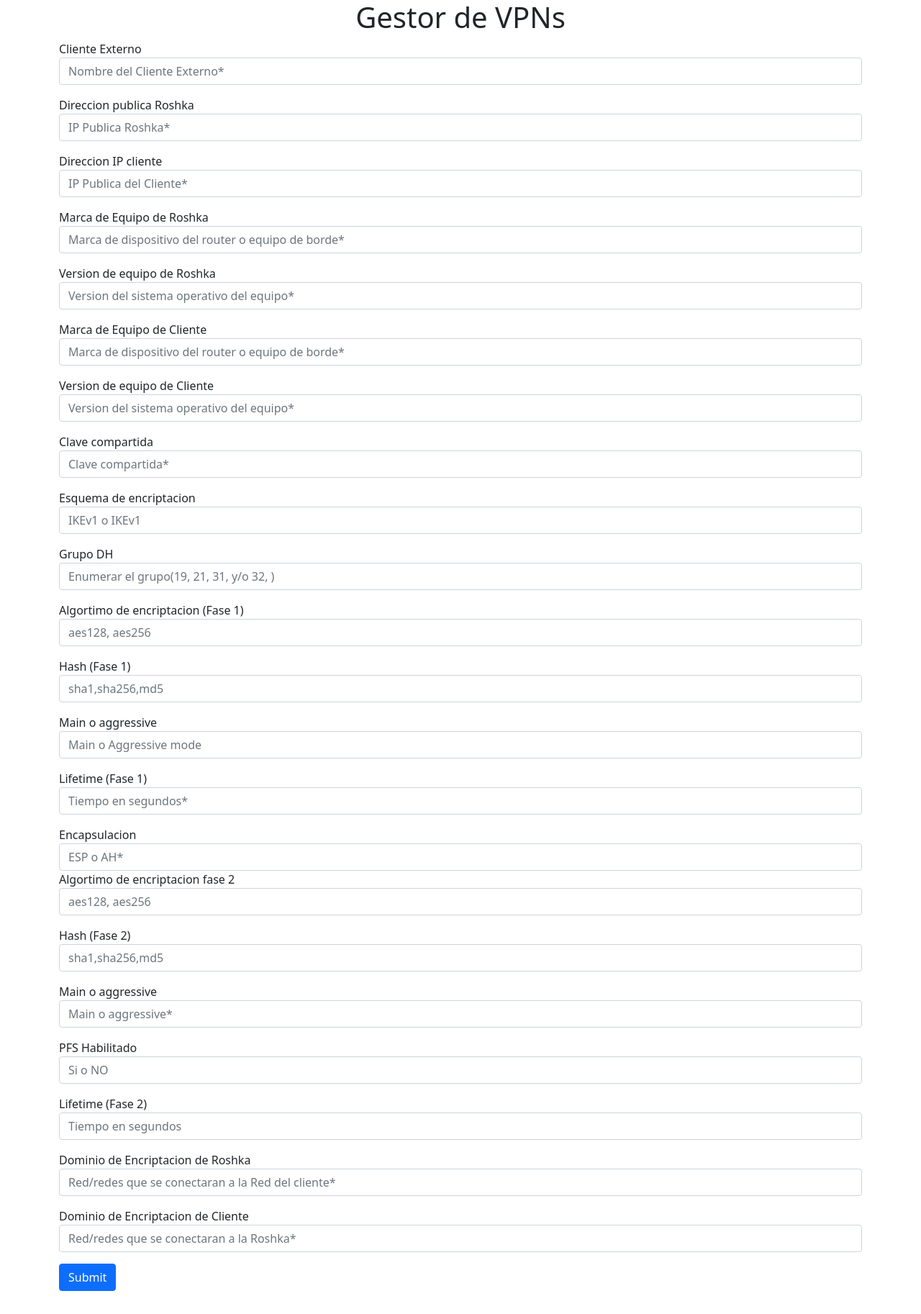
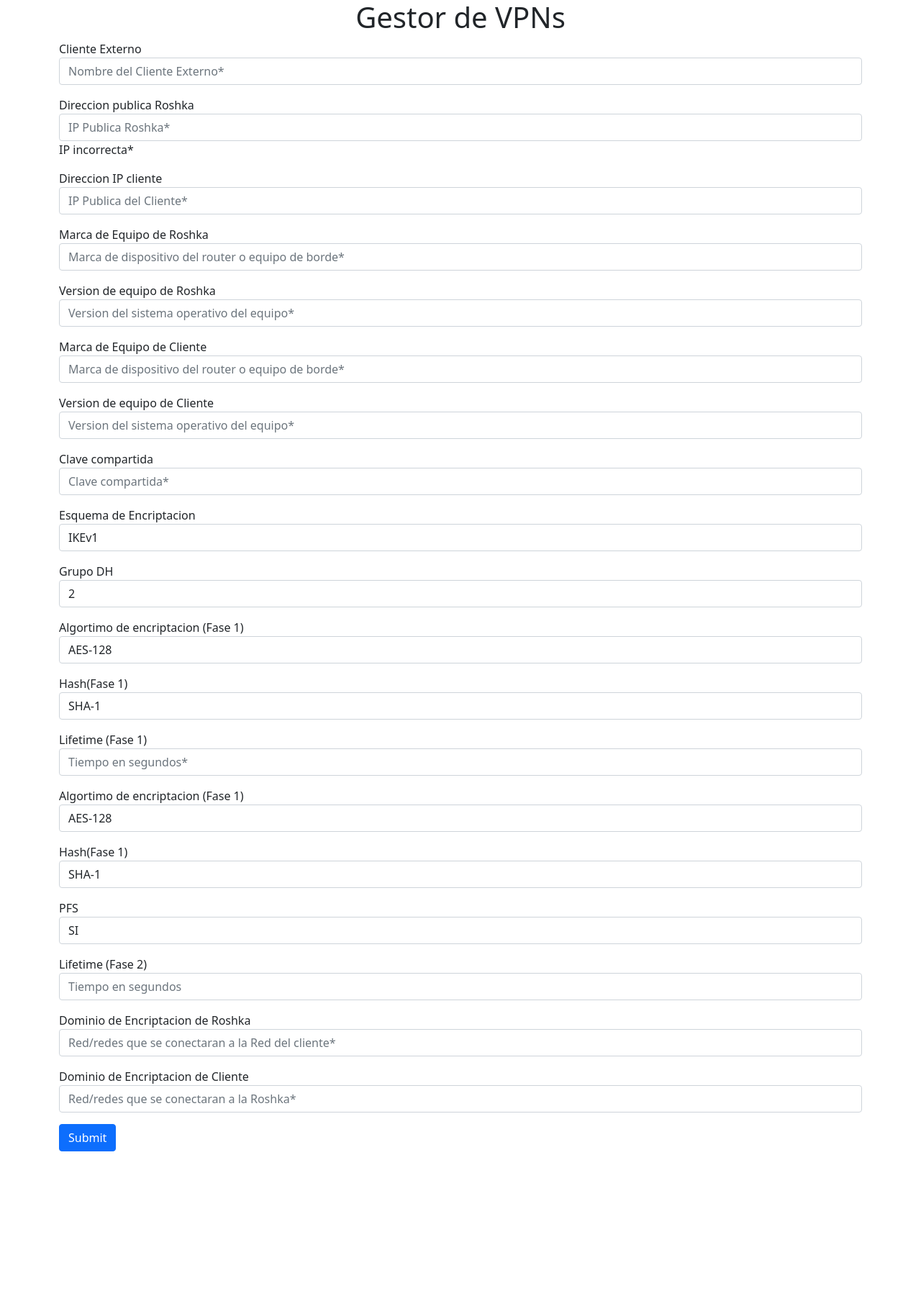
Before and after one commit to anabernal/FastAPI, a FastAPI app: page /vpns/addnew in a window 1280 px wide. Shown: the whole page at 72% size. After the commit the page ends 1600 px from the top, so only its background shows below. Run offline with FastAPI, Linux system fonts and the light colour scheme; parts of the project's set-up code (start-up, migrations or seed data) failed here and were passed over; some libraries are stand-ins or nearby versions.

Commit message:
modificacion en el template de vpn add

```diff
--- a/app/models.py
+++ b/app/models.py
@@ -25,12 +25,12 @@ class Vpn(Base):
     grupoDH=Column(String,nullable=False)
     algoritmoEncriptacion_fase1=Column(String,nullable=False)
     hash_fase1=Column(String,nullable=False)
-    mainOAggressive=Column(String,nullable=False)
+    mainOAggressive=Column(String,server_default='Main',nullable=False)
     lifetime_fase1=Column(Integer,nullable=False)
-    encapsulacion=Column(String,nullable=False)
+    encapsulacion=Column(String,server_default='ESP',nullable=False)
     algoritmoEncriptacion_fase2=Column(String,nullable=False)
     hash_fase2=Column(String,nullable=False)
-    pfs=Column(Boolean, server_default='False', nullable=False)
+    pfs=Column(String, nullable=False)
     lifetime_fase2=Column(Integer,nullable=False)
     dominioEncriptacionRoshka=Column(String,nullable=False)
     dominoEncriptacionCliente=Column(String,nullable=False)
--- a/app/routers/vpn.py
+++ b/app/routers/vpn.py
@@ -7,7 +7,7 @@ from fastapi.templating import Jinja2Templates
 from pathlib import Path
 from fastapi.staticfiles import StaticFiles
 from fastapi.responses import RedirectResponse
-
+from ipaddress import ip_address
 import os
 
 templates_dir = os.path.join(os.path.dirname(os.path.dirname(__file__)), "templates")
@@ -24,16 +24,6 @@ def get_vpns(request:Request, db:Session=Depends(get_db)):
     return templates.TemplateResponse("index.html", {"request": request,"vpns":vpns })
 
 
-
-"""@router.post("/vpns", status_code=status.HTTP_201_CREATED)
-def create_vpns(vpn:schemas.VpnCreate, db:Session=Depends(get_db)):
-    new_vpn=models.Vpn(
-        **vpn.model_dump())
-    db.add(new_vpn)
-    db.commit()
-    db.refresh(new_vpn)
-    return{"data":new_vpn}"""
-
 @router.post("/vpns/add")
 async def add(
     request: Request,
@@ -49,16 +39,15 @@ async def add(
     grupoDH:str= Form(...),
     algoritmoEncriptacion_fase1:str= Form(...),
     hash_fase1:str= Form(...),
-    mainOAggressive:str= Form(...),
     lifetime_fase1:int= Form(...),
-    encapsulacion:str= Form(...),
     algoritmoEncriptacion_fase2:str= Form(...),
     hash_fase2:str= Form(...),
-    pfs:bool= Form(...),
+    pfs:str= Form(...),
     lifetime_fase2:int= Form(...),
     dominioEncriptacionRoshka:str= Form(...),
     dominoEncriptacionCliente:str= Form(...),
     db: Session = Depends(get_db)):
+
 
 
     vpn = models.Vpn(
@@ -74,9 +63,7 @@ async def add(
     grupoDH=grupoDH,
     algoritmoEncriptacion_fase1=algoritmoEncriptacion_fase1,
     hash_fase1=hash_fase1,
-    mainOAggressive=mainOAggressive,
     lifetime_fase1=lifetime_fase1,
-    encapsulacion=encapsulacion,
     algoritmoEncriptacion_fase2=algoritmoEncriptacion_fase2,
     hash_fase2=hash_fase2,
     pfs=pfs,
--- a/app/schemas.py
+++ b/app/schemas.py
@@ -21,9 +21,7 @@ class VpnBase(BaseModel):
     grupoDH:str
     algoritmoEncriptacion_fase1:str
     hash_fase1:str
-    mainOAggressive:str
     lifetime_fase1:int
-    encapsulacion:str
     algoritmoEncriptacion_fase2:str
     hash_fase2:str
     pfs:bool=False
--- a/app/templates/addnew.html
+++ b/app/templates/addnew.html
@@ -8,7 +8,10 @@
     </div>
     <div class="mb-3">
         <label>Direccion publica Roshka</label>
-        <input type = "text" name = "direccionIPRoshka" placeholder = "IP Publica Roshka*" class="form-control" />
+        <input type = "text" name = "direccionIPRoshka" placeholder = "IP Publica Roshka*" class="form-control" id="direccionIPRoshka"
+        pattern="^(?!10\.|172\.(1[6-9]|2[0-9]|3[01])\.|192\.168\.)(?:[1-9]\d?|1\d\d|2[0-4]\d|25[0-5])\.(?:\d{1,3})\.(?:\d{1,3})\.(?:\d{1,3})$"
+        required  />
+        <label class="form-check-label" for="direccionIPRoshka">IP incorrecta*</label>
     </div>
     <div class="mb-3">
         <label>Direccion IP cliente</label>
@@ -35,48 +38,73 @@
         <input type = "password" id= "claveCompartida" name = "claveCompartida" placeholder = "Clave compartida*" class="form-control" />
     </div>
     <div class="mb-3">
-        <label>Esquema de encriptacion</label>
-        <input type = "text" name = "esquemaDeEncriptacion" placeholder = "IKEv1 o IKEv1" class="form-control" />
+        <label for="esquemaDeEncriptacion">Esquema de Encriptacion</label>
+        <select name="esquemaDeEncriptacion" id="esquemaDeEncriptacion" class="form-control">
+            <option value="IKEv1">IKEv1</option>
+            <option value="IKEv2">IKEv2</option>
+          </select>
     </div>
     <div class="mb-3">
-        <label>Grupo DH</label>
-        <input type = "text" name = "grupoDH" placeholder = "Enumerar el grupo(19, 21, 31, y/o 32, )" class="form-control" />
+        <label for="grupoDH">Grupo DH</label>
+        <select name="grupoDH" id="grupoDH" class="form-control">
+            <option value="2">2</option>
+            <option value="5">5</option>
+            <option value="14">14</option>
+            <option value="19">19</option>
+            <option value="20">20</option>
+            <option value="21">21</option>
+          </select>
     </div>
     <div class="mb-3">
-        <label>Algortimo de encriptacion (Fase 1)</label>
-        <input type = "text" name = "algoritmoEncriptacion_fase1" placeholder = "aes128, aes256" class="form-control" />
+        <label for="algoritmoEncriptacion_fase1">Algortimo de encriptacion (Fase 1)</label>
+        <select name="algoritmoEncriptacion_fase1" id="algoritmoEncriptacion_fase1" class="form-control">
+            <option value="AES-128">AES-128</option>
+            <option value="AES-192">AES-192</option>
+            <option value="AES-256">AES-256</option>
+            <option value="3DES">3DES</option>
+          </select>
     </div>
     <div class="mb-3">
-        <label>Hash (Fase 1)  </label>
-        <input type = "text" name = "hash_fase1" placeholder = "sha1,sha256,md5 " class="form-control" />
-    </div>
-    <div class="mb-3">
-        <label>Main o aggressive</label>
-        <input type = "text" name = "mainOAggressive" placeholder = "Main o Aggressive mode" class="form-control" />
+        <label for="hash_fase1">Hash(Fase 1)</label>
+        <select name="hash_fase1" id="hash_fase1" class="form-control">
+            <option value="SHA-1">SHA-1</option>
+            <option value="SHA-256">SHA-256</option>
+            <option value="SHA-384">SHA-384</option>
+            <option value="SHA-512">SHA-512</option>
+            <option value="MD5">MD5</option>
+          </select>
     </div>
     <div class="mb-3">
         <label>Lifetime (Fase 1)</label>
         <input type = "Integer" name = "lifetime_fase1" placeholder = "Tiempo en segundos*" class="form-control" />
     </div>
     <div class="mb-3">
-        <label>Encapsulacion</label>
-        <input type = "text" name = "encapsulacion" placeholder = "ESP o AH*" class="form-control" />
+            <label for="algoritmoEncriptacion_fase2">Algortimo de encriptacion (Fase 1)</label>
+            <select name="algoritmoEncriptacion_fase2" id="algoritmoEncriptacion_fase2" class="form-control">
+                <option value="AES-128">AES-128</option>
+                <option value="AES-192">AES-192</option>
+                <option value="AES-256">AES-256</option>
+                <option value="3DES">3DES</option>
+              </select>
+        </div>
     <div class="mb-3">
-        <label>Algortimo de encriptacion fase 2</label>
-        <input type = "text" name = "algoritmoEncriptacion_fase2" placeholder = "aes128, aes256" class="form-control" />
+        <label for="hash_fase2">Hash(Fase 1)</label>
+        <select name="hash_fase2" id="hash_fase2" class="form-control">
+            <option value="SHA-1">SHA-1</option>
+            <option value="SHA-256">SHA-256</option>
+            <option value="SHA-384">SHA-384</option>
+            <option value="SHA-512">SHA-512</option>
+            <option value="MD5">MD5</option>
+        </select>
     </div>
     <div class="mb-3">
-        <label>Hash (Fase 2)  </label>
-        <input type = "text" name = "hash_fase2" placeholder = "sha1,sha256,md5 " class="form-control" />
+        <label for="pfs">PFS</label>
+        <select name="pfs" id="pfs" class="form-control">
+            <option value="SI">SI</option>
+            <option value="NO">NO</option>
+          </select>
     </div>
-    <div class="mb-3">
-        <label>Main o aggressive</label>
-        <input type = "text" name = "mainOAggressive" placeholder = "Main o aggressive* "  class="form-control" />
-    </div>
-    <div class="mb-3">
-        <label>PFS Habilitado</label>
-        <input type = "text" name = "pfs" placeholder = "Si o NO" class="form-control" />
-    </div>
+<div class="mb-3">
     <div class="mb-3">
         <label>Lifetime (Fase 2)</label>
         <input type = "Integer" name = "lifetime_fase2" placeholder = "Tiempo en segundos" class="form-control" />
--- a/app/templates/base.html
+++ b/app/templates/base.html
@@ -6,6 +6,7 @@
     <meta name="viewport" content="width=device-width, initial-scale=1.0">
     <title>Prueba</title>
     <link href="https://cdn.jsdelivr.net/npm/bootstrap@5.0.2/dist/css/bootstrap.min.css" rel="stylesheet">
+
 </head>
 <body>
 <div class="container">
--- a/app/templates/edit.html
+++ b/app/templates/edit.html
@@ -6,6 +6,10 @@
             <label>Cliente Externo</label>
             <input type = "text" name = "nombreClienteExterno" placeholder = "Name" class="form-control" value="{{vpn.nombreClienteExterno}}"/>
         </div>
+        <div class="mb-3">
+            <label>Direccion IP Roshka</label>
+            <input type = "text" name = "nombreClienteExterno" placeholder = "Name" class="form-control" value="{{vpn.nombreClienteExterno}}" readonly/>
+        </div>
         <input type = "submit" value = "Update" class="btn btn-primary mb-3"/>
      </form>
 {% endblock content %}
--- a/app/templates/main.css
+++ b/app/templates/main.css
@@ -10,3 +10,9 @@ body {
 td, th {
     text-align: center
 }
+
+.error-label {
+    font-size: 12px;
+    color: red;
+    font-weight: bold;
+}
```
